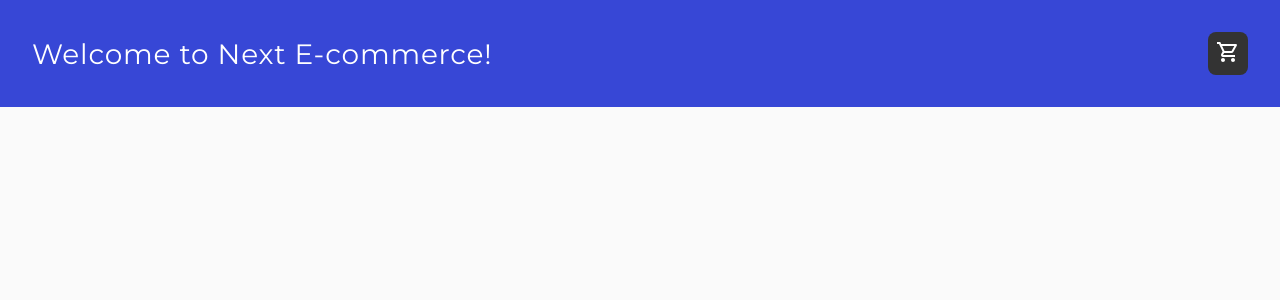
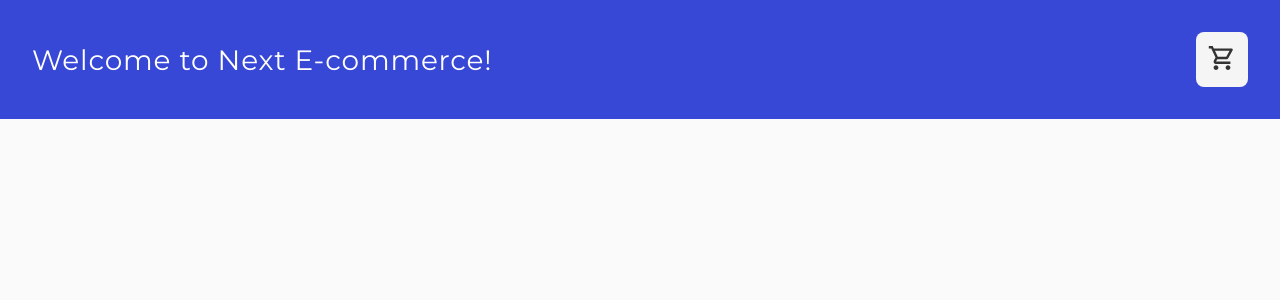
Before and after one commit to filipegallodev/next-ecommerce, a Next.js app: page /product/1 in a window 1280 px wide. Shown: the top 300 px of the page. Built offline with nearby package versions, Linux system fonts and the light colour scheme; no server answers.

Commit message:
added more icons and fixed cart styles

```diff
--- a/src/components/Cart/Cart.tsx
+++ b/src/components/Cart/Cart.tsx
@@ -8,18 +8,24 @@ const Cart = () => {
   const dispatch = useAppDispatch();
 
   return (
-    <Button onClick={() => dispatch(openCart())}>
-      <ShoppingCartOutlinedIcon />
-    </Button>
+    <CartButton onClick={() => dispatch(openCart())}>
+      <ShoppingCartOutlinedIcon style={{ transform: "scale(1.2)" }} />
+    </CartButton>
   );
 };
 
-const Button = styled.button`
-  padding: 8px;
-  background-color: #333;
-  color: #fff;
+const CartButton = styled.button`
+  padding: 14px;
+  background-color: #f5f5f5;
+  color: #333;
   border-radius: 8px;
   cursor: pointer;
+  transition: 0.2s;
+  &:hover {
+    background-color: #fff;
+    color: #fb5;
+    box-shadow: 0px 0px 8px rgba(0, 0, 0, 0.25);
+  }
 `;
 
 export default Cart;
--- a/src/components/Cart/CartModal.tsx
+++ b/src/components/Cart/CartModal.tsx
@@ -5,6 +5,7 @@ import React from "react";
 import styled, { keyframes } from "styled-components";
 import CartItem from "./CartItem";
 import CartItemContainer from "./CartItemContainer";
+import CloseRoundedIcon from "@mui/icons-material/CloseRounded";
 
 const CartModal = () => {
   const dispatch = useAppDispatch();
@@ -14,7 +15,9 @@ const CartModal = () => {
 
   return (
     <ModalContainer>
-      <ExitButton onClick={() => dispatch(closeCart())}>Close Cart</ExitButton>
+      <ExitButton onClick={() => dispatch(closeCart())}>
+        <CloseRoundedIcon style={{ transform: "scale(1.2)" }} />
+      </ExitButton>
       {!empty ? (
         <CartContent>
           <CartItemContainer>
@@ -66,8 +69,12 @@ const ExitButton = styled.button`
   color: #fff;
   padding: 8px;
   margin: 1rem;
-  border-radius: 8px;
+  border-radius: 16px;
   cursor: pointer;
+  transition: 0.2s;
+  &:hover {
+    background-color: #f11;
+  }
 `;
 
 const CartContent = styled.div`
@@ -78,6 +85,7 @@ const CartContent = styled.div`
 
 const InfoContainer = styled.div`
   width: 100%;
+  height: 98px;
   background-color: #fff;
   padding: 1.5rem;
   display: flex;
```
